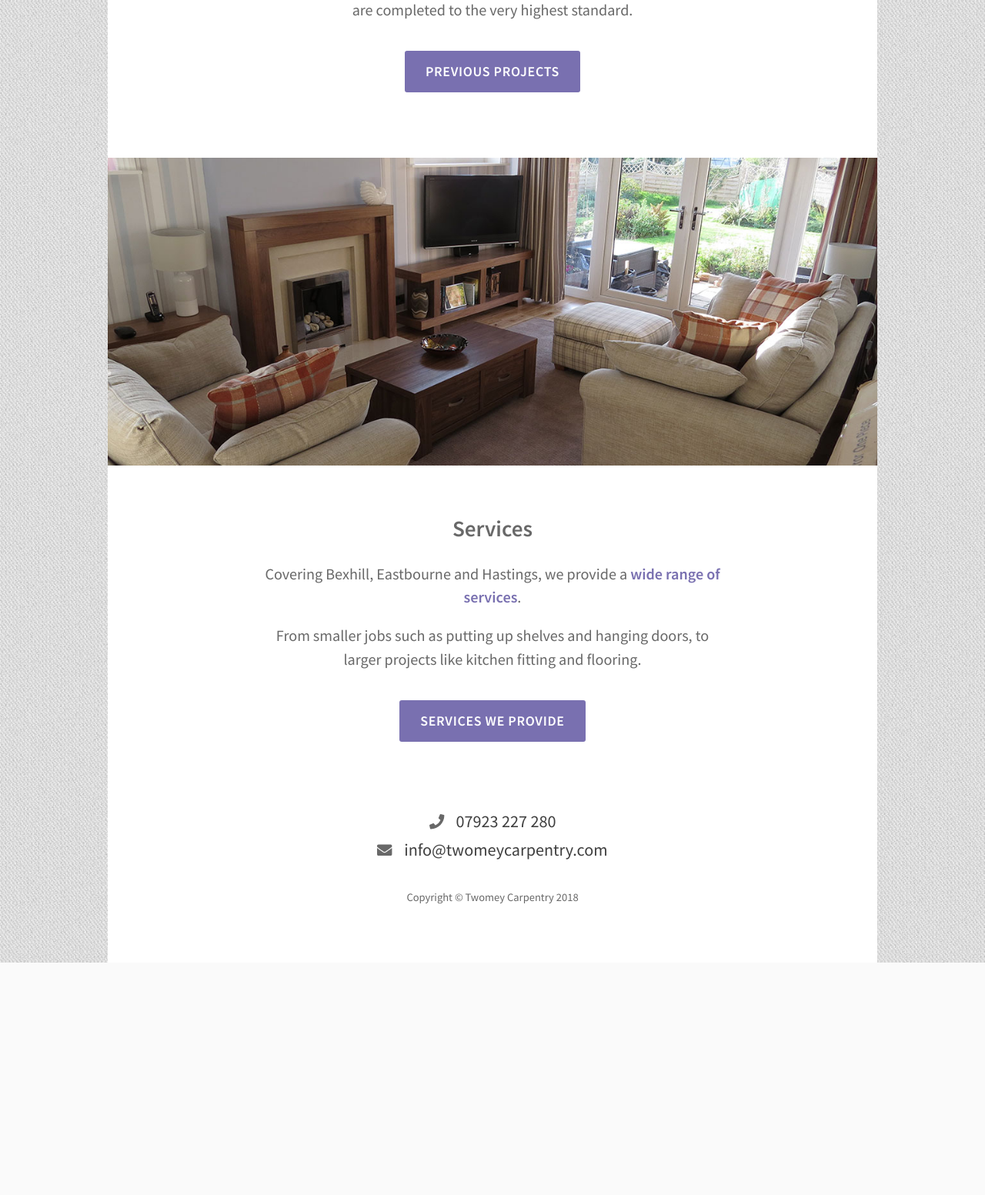
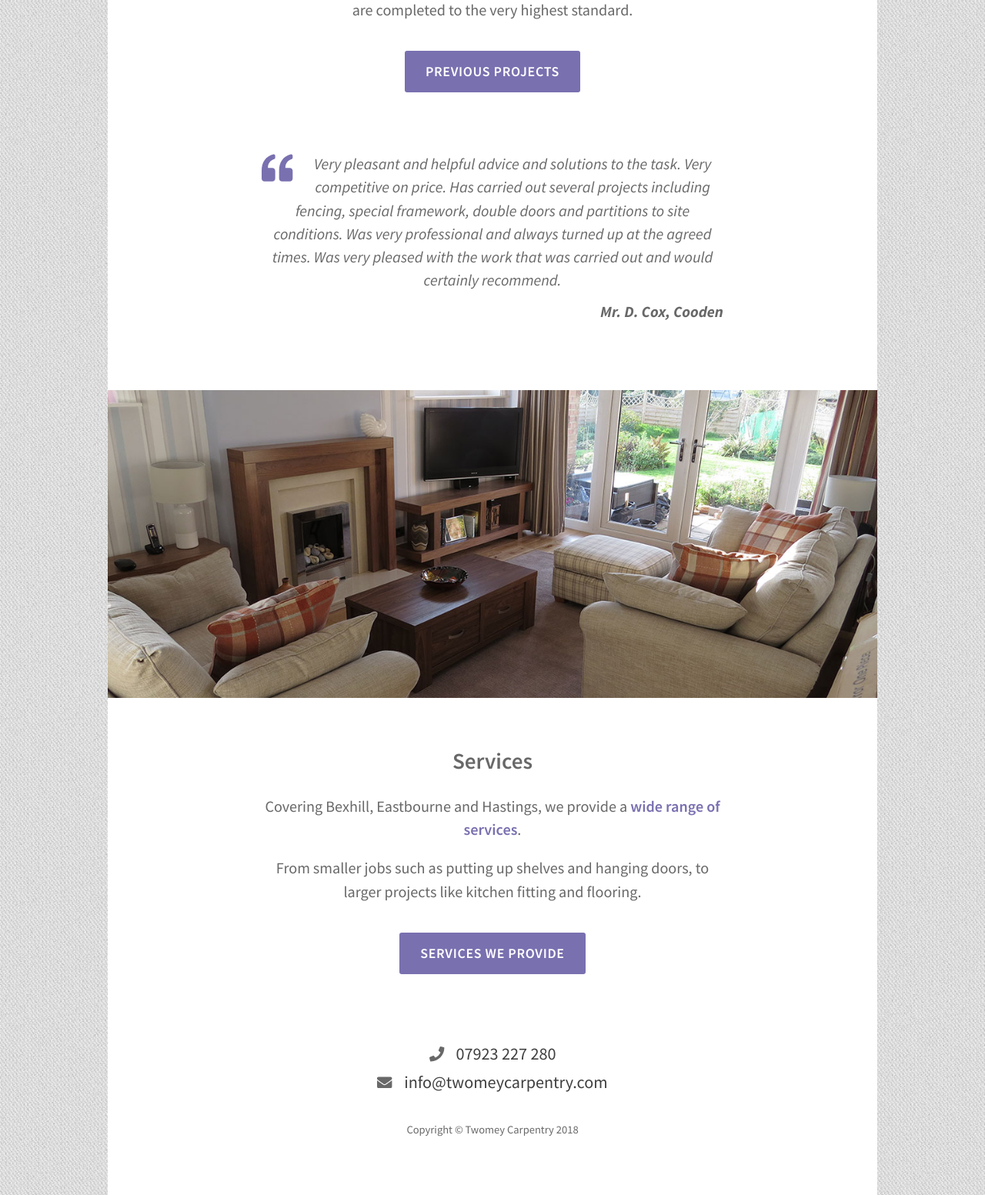
Before and after one commit to LukeTwomey/twomeycarpentry, a PHP site: page / in a window 1280 px wide. Shown: the part 1448-3001 px from the top of the page at 77% size. Before the commit the page ends 2699 px from the top, so only its background shows below. Run offline with PHP 8.4, Linux system fonts and the light colour scheme.

Commit message:
Add blockquote and styling

```diff
--- a/index.php
+++ b/index.php
@@ -33,6 +33,12 @@
                         <h2>Experience</h2>
                         <p>With over forty years' experience in the industry, we have the unparalleled knowledge and expertise required to ensure <a href="projects">your projects</a> are completed to the very highest standard.</p>
                         <a href="projects" class="button">Previous projects</a>
+
+                        <blockquote>
+                            <i class="fas fa-quote-left fa-2x fa-pull-left"></i>
+                            Very pleasant and helpful advice and solutions to the task. Very competitive on price. Has carried out several projects including fencing, special framework, double doors and partitions to site conditions. Was very professional and always turned up at the agreed times. Was very pleased with the work that was carried out and would certainly recommend.
+                            <cite>Mr. D. Cox, Cooden</cite>
+                        </blockquote>
                     </div>
                 </div>
 
--- a/stylesheets/style.less
+++ b/stylesheets/style.less
@@ -121,7 +121,7 @@ h2{
     font-weight: 600;
 }
 
-p, ul, ol{
+p, ul, ol, blockquote {
     font-size: 0.9em;
     line-height: 1.5em;
 }
@@ -268,6 +268,25 @@ strong, bold{
 .page-content ul {
     text-align: left;
     display: inline-block;
+}
+
+blockquote {
+    font-style: italic;
+    padding-top: 40px;
+    margin-bottom: 1em;
+    margin-top: 1em;
+}
+
+.fa-quote-left {
+    color: #7970b0;
+}
+
+cite {
+    display: block;
+    width: 100%;
+    margin-top: 0.5em;
+    font-weight: bold;
+    text-align: right;
 }
 
 /**************************************************************
```
Also changed, not shown: stylesheets/style.css.
